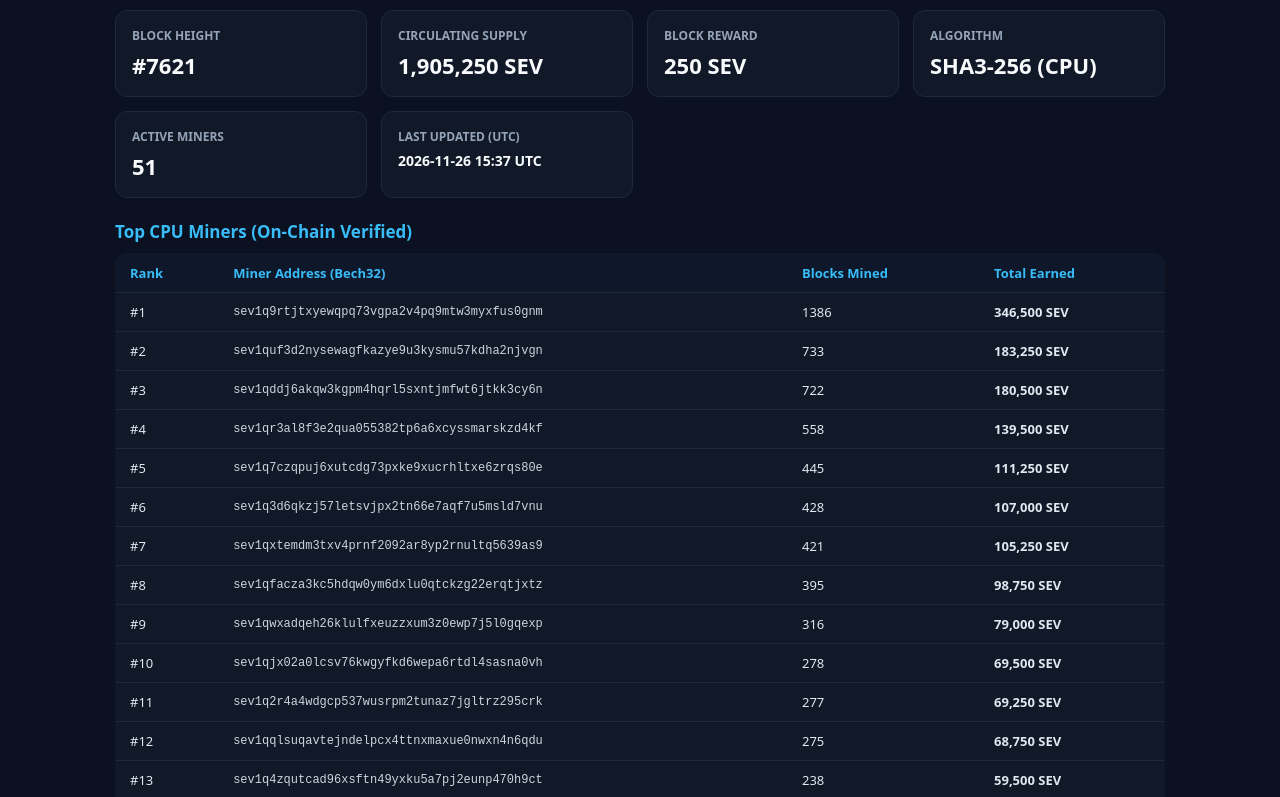
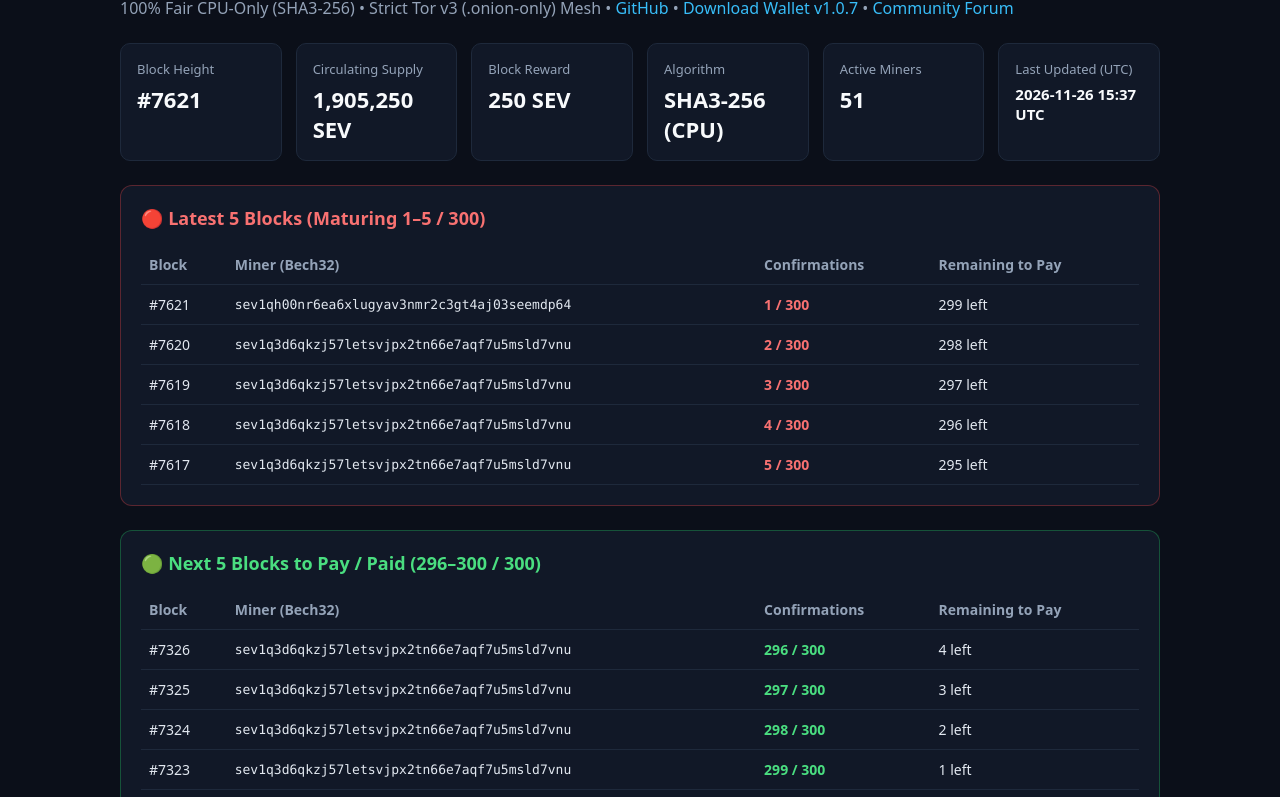
Before and after one commit to sevascant/sevascant.github.io, a plain HTML site: page index.html in a window 1280 px wide. Shown: the part 97-894 px from the top of the page. Drawn offline with Linux system fonts and the light colour scheme.

Commit message:
Deploy red/green 300-block maturity tracker and 5th seed

```diff
--- a/index.html
+++ b/index.html
@@ -2,56 +2,88 @@
 <html lang="en">
 <head>
 <meta charset="UTF-8">
-<meta name="viewport" content="width=device-width,initial-scale=1">
+<meta name="viewport" content="width=device-width, initial-scale=1.0">
 <title>Sevascan (SEV) — Live Network & CPU Mining Stats</title>
 <style>
-  body{margin:0;font-family:system-ui,-apple-system,sans-serif;background:#0b1120;color:#e2e8f0}
-  .wrap{max-width:1050px;margin:0 auto;padding:24px}
-  h1{margin:0 0 6px;font-size:26px;color:#38bdf8}
-  .sub{color:#94a3b8;margin-bottom:22px;font-size:14px}
-  .grid{display:grid;grid-template-columns:repeat(auto-fit,minmax(210px,1fr));gap:14px;margin-bottom:22px}
-  .card{background:#111827;border:1px solid #1e293b;border-radius:12px;padding:16px}
-  .card h3{margin:0 0 6px;font-size:12px;text-transform:uppercase;color:#94a3b8}
-  .big{font-size:22px;font-weight:700;color:#f8fafc}
-  table{width:100%;border-collapse:collapse;background:#111827;border-radius:12px;overflow:hidden;border:1px solid #1e293b}
-  th,td{padding:10px 14px;text-align:left;border-bottom:1px solid #1e293b;font-size:13px}
-  th{background:#0f172a;color:#38bdf8}
-  .mono{font-family:ui-monospace,monospace;font-size:12px;color:#cbd5e1}
-  a{color:#38bdf8;text-decoration:none}
+body{background:#0b0f19;color:#e2e8f0;font-family:system-ui,-apple-system,sans-serif;margin:0;padding:24px}
+.wrap{max-width:1040px;margin:0 auto}
+h1{color:#38bdf8;margin-bottom:6px}
+.sub{color:#94a3b8;margin-bottom:24px}
+.sub a{color:#38bdf8;text-decoration:none}
+.grid{display:grid;grid-template-columns:repeat(auto-fit,minmax(160px,1fr));gap:14px;margin-bottom:24px}
+.stat{background:#111827;border:1px solid #1e293b;border-radius:10px;padding:16px}
+.stat h3{margin:0 0 6px;font-size:13px;color:#94a3b8;font-weight:500}
+.stat .val{font-size:22px;font-weight:700;color:#f8fafc}
+.card{background:#111827;border:1px solid #1e293b;border-radius:12px;padding:20px;margin-bottom:24px;overflow-x:auto}
+.card h2{margin-top:0;font-size:18px}
+table{width:100%;border-collapse:collapse;font-size:14px}
+th,td{text-align:left;padding:10px 8px;border-bottom:1px solid #1e293b}
+th{color:#94a3b8;font-weight:600}
+.mono{font-family:ui-monospace,SFMono-Regular,Menlo,monospace;font-size:13px}
+.nodes{line-height:1.8;font-family:ui-monospace,monospace;font-size:13px;color:#cbd5e1}
 </style>
 </head>
 <body>
 <div class="wrap">
 <h1>Sevascan (SEV) — Live Network &amp; CPU Mining Stats</h1>
-  <div class="sub">100% Fair CPU-Only (SHA3-256) • Strict Tor v3 (.onion-only) Mesh • <a href="https://github.com">Download Wallet v1.0.7</a> • <a href="https://github.com">Community Forum</a></div>
+<div class="sub">100% Fair CPU-Only (SHA3-256) &bull; Strict Tor v3 (.onion-only) Mesh &bull; <a href="https://github.com/sevascant/sevascant.github.io">GitHub</a> &bull; <a href="https://github.com/sevascant/sevascan-explorer/releases">Download Wallet v1.0.7</a> &bull; <a href="https://github.com/sevascant/sevascan-explorer/discussions">Community Forum</a></div>
 <div class="grid">
-    <div class="card"><h3>Block Height</h3><div class="big" id="height">#5520+</div></div>
-    <div class="card"><h3>Circulating Supply</h3><div class="big" id="supply">1,380,000 SEV</div></div>
-    <div class="card"><h3>Block Reward</h3><div class="big">250 SEV</div></div>
-    <div class="card"><h3>Algorithm</h3><div class="big">SHA3-256 (CPU)</div></div>
-    <div class="card"><h3>Active Miners</h3><div class="big" id="minersCount">15+</div></div>
-    <div class="card"><h3>Last Updated (UTC)</h3><div class="big" style="font-size:14px" id="updated">Live</div></div>
+<div class="stat"><h3>Block Height</h3><div class="val" id="height">#7621+</div></div>
+<div class="stat"><h3>Circulating Supply</h3><div class="val" id="supply">1,905,250 SEV</div></div>
+<div class="stat"><h3>Block Reward</h3><div class="val">250 SEV</div></div>
+<div class="stat"><h3>Algorithm</h3><div class="val">SHA3-256 (CPU)</div></div>
+<div class="stat"><h3>Active Miners</h3><div class="val" id="miners">51+</div></div>
+<div class="stat"><h3>Last Updated (UTC)</h3><div class="val" id="updated" style="font-size:15px">Live</div></div>
 </div>
-  <h2 style="font-size:17px;color:#38bdf8;margin:18px 0 10px">Top CPU Miners (On-Chain Verified)</h2>
-  <table><thead><tr><th>Rank</th><th>Miner Address (Bech32)</th><th>Blocks Mined</th><th>Total Earned</th></tr></thead><tbody id="topMiners"></tbody></table>
-  <h2 style="font-size:17px;color:#38bdf8;margin:22px 0 10px">Verified .onion Seed Nodes (Port 18080)</h2>
-  <div class="card mono">
+<div class="card" style="border-color:#ef444455">
+<h2 style="color:#f87171">&#128308; Latest 5 Blocks (Maturing 1&ndash;5 / 300)</h2>
+<table><thead><tr><th>Block</th><th>Miner (Bech32)</th><th>Confirmations</th><th>Remaining to Pay</th></tr></thead>
+<tbody id="red-blocks"><tr><td colspan="4">Loading live blocks...</td></tr></tbody></table>
+</div>
+<div class="card" style="border-color:#22c55e55">
+<h2 style="color:#4ade80">&#128994; Next 5 Blocks to Pay / Paid (296&ndash;300 / 300)</h2>
+<table><thead><tr><th>Block</th><th>Miner (Bech32)</th><th>Confirmations</th><th>Remaining to Pay</th></tr></thead>
+<tbody id="green-blocks"><tr><td colspan="4">Loading live blocks...</td></tr></tbody></table>
+</div>
+<div class="card">
+<h2>Top CPU Miners (On-Chain Verified)</h2>
+<table><thead><tr><th>Rank</th><th>Miner Address (Bech32)</th><th>Blocks Mined</th><th>Total Earned</th></tr></thead>
+<tbody id="miners-body"><tr><td colspan="4">Loading miners...</td></tr></tbody></table>
+</div>
+<div class="card">
+<h2>Verified .onion Seed Nodes (Port 18080)</h2>
+<div class="nodes">
 giqz6hmnnjbu2errnc6u73bm3jnxkd6lvorpuozwdkif367mnhq3hbqd.onion:18080<br>
 andzaivjwh3fnmrji6haltmw5qplosgbhbt2jpxcbosjifk4mxtvdkqd.onion:18080<br>
+eotxt5wc4poxivypv2vkuk6wgqmehrkmqyahmnai3k6huajm4pffxzyd.onion:18080<br>
 rf5x4fmtu5blrafw6665km7nlpvio4fqxg6j3wkezjhyucqdnin4nkad.onion:18080<br>
-    3rno5skgcjss7tkv2gg42ncf64cz3eplmple7uwivmafl4xmueahwaqd.onion:18080
+3rno5skgcjss7tkv2gg42ncf64c{3eplmple7uwivmafl4xmueahwaqd.onion:18080
+</div>
 </div>
 </div>
 <script>
 fetch('stats.json?t=' + Date.now()).then(r => r.json()).then(d => {
-  document.getElementById('height').innerText = '#' + d.height;
-  document.getElementById('supply').innerText = Number(d.supply).toLocaleString() + ' SEV';
-  document.getElementById('minersCount').innerText = d.total_miners;
-  document.getElementById('updated').innerText = d.updated_utc;
-  document.getElementById('topMiners').innerHTML = (d.top_miners || []).map((m, i) =>
-    `<tr><td>#${i+1}</td><td class="mono">${m.address}</td><td>${m.blocks}</td><td><b>${Number(m.sev).toLocaleString()} SEV</b></td></tr>`
+  if (d.height) document.getElementById('height').textContent = '#' + d.height;
+  if (d.supply) document.getElementById('c-supply')?.outerHTML;
+  if (d.supply) document.getElementById('supply').textContent = Number(d.supply).toLocaleString() + ' SEV';
+  if (d.total_miners) document.getElementById('miners').textContent = d.total_miners;
+  if (d.updated_utc) document.getElementById('updated').textContent = d.updated_utc;
+  if (d.recent_red) {
+    document.getElementById('red-blocks').innerHTML = d.recent_red.map(b =>
+      `<tr><td>#${b.height}</td><td class="mono">${b.miner}</td><td style="color:#f87171;font-weight:700">${b.conf} / 300</td><td>${b.remaining} left</td></tr>`
     ).join('');
-}).catch(()=>{if(d.recent_red){document.getElementById('red-blocks').innerHTML=d.recent_red.map(b=>`<tr><td>#${b.height}</td><td class='mono'>${b.miner}</td><td style='color:#f87171;font-weight:bold'>${b.conf} / 300</td><td>${b.remaining} left</td></tr>`).join('');}if(d.maturing_green){document.getElementById('green-blocks').innerHTML=d.maturing_green.map(b=>`<tr><td>#${b.height}</td><td class='mono'>${b.miner}</td><td style='color:#4ade80;font-weight:bold'>${b.conf} / 300</td><td>${b.remaining===0?'PAID (250 SEV)':b.remaining+' left'}</td></tr>`).join('');}});
+  }
+  if (d.maturing_green) {
+    document.getElementById('green-blocks').innerHTML = d.maturing_green.map(b =>
+      `<tr><td>#${b.height}</td><td class="mono">${b.miner}</td><td style="color:#4ade80;font-weight:700">${b.conf} / 300</td><td>${b.remaining === 0 ? 'PAID (250 SEV)' : b.remaining + ' left'}</td></tr>`
+    ).join('');
+  }
+  if (d.top_miners) {
+    document.getElementById('miners-body').innerHTML = d.top_miners.map((m, i) =>
+      `<tr><td>#${i+1}</td><td class="mono">${m.address}</td><td>${m.blocks}</td><td>${Number(m.sev).toLocaleString()} SEV</td></tr>`
+    ).join('');
+  }
+});
 </script>
 </body>
 </html>
```
Lines whose indentation alone changed are shown as unchanged.
